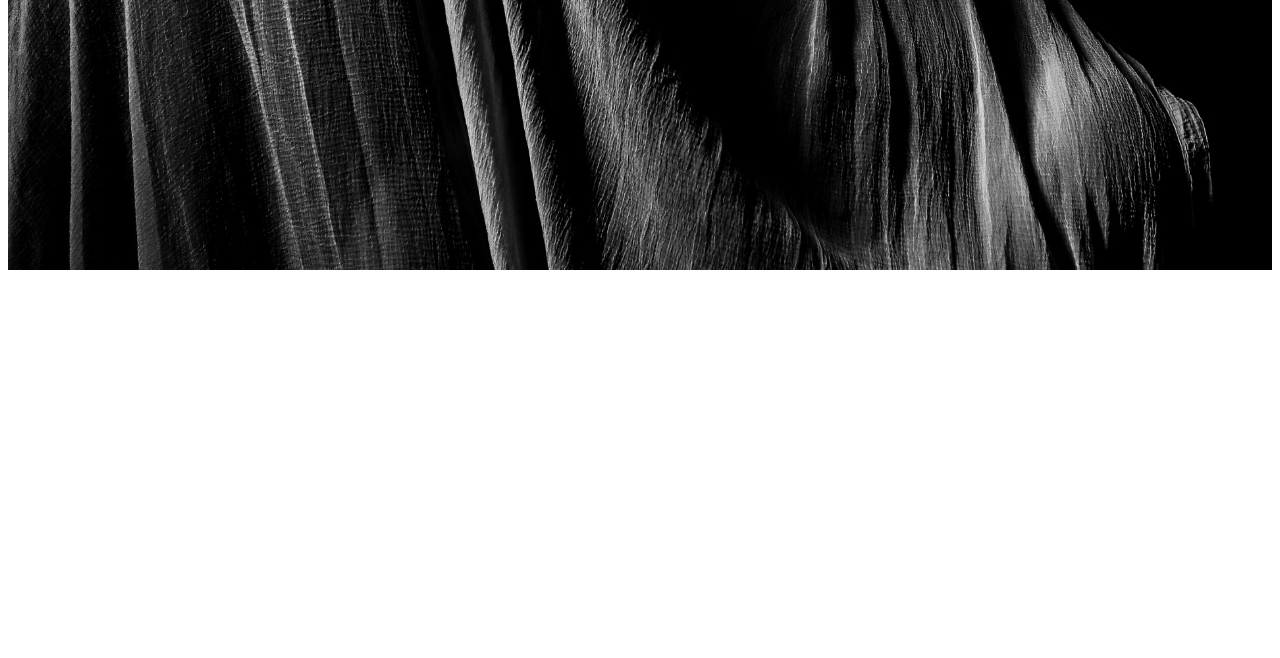
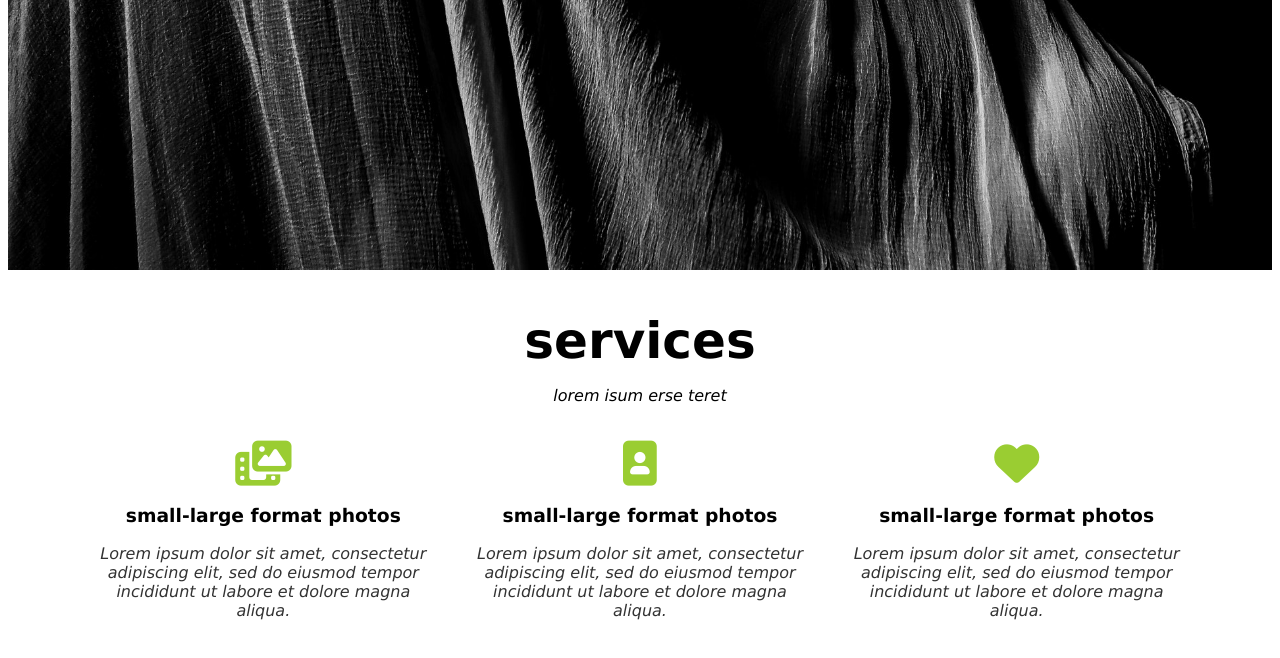
Before and after one commit to danign123/studio-project, a website: page index.html in a window 1280 px wide. Shown: the part 538-1196 px from the top of the page. Before the commit the page ends 816 px from the top, so only its background shows below. Drawn offline with Linux system fonts and the light colour scheme.

Commit message:
Add services section with styles

```diff
--- a/index.html
+++ b/index.html
@@ -42,7 +42,27 @@
     </section>
     <section class="services">
         <div class="container">
-
+            <div class="title">
+                <h2 class="h-title">services</h2>
+                <p class="p-title">lorem isum erse teret</p>
+            </div>
+            <div class="row">
+                <div class="col-md-4 box">
+                    <i class="fas fa-photo-video"></i>
+                    <h3 class="service-title">small-large format photos</h3>
+                    <p>Lorem ipsum dolor sit amet, consectetur adipiscing elit, sed do eiusmod tempor incididunt ut labore et dolore magna aliqua.</p>
+                </div>
+                <div class="col-md-4 box">
+                    <i class="fas fa-portrait"></i>
+                    <h3 class="service-title">small-large format photos</h3>
+                    <p>Lorem ipsum dolor sit amet, consectetur adipiscing elit, sed do eiusmod tempor incididunt ut labore et dolore magna aliqua.</p>
+                </div>
+                <div class="col-md-4 box">
+                    <i class="fas fa-heart"></i>
+                    <h3 class="service-title">small-large format photos</h3>
+                    <p>Lorem ipsum dolor sit amet, consectetur adipiscing elit, sed do eiusmod tempor incididunt ut labore et dolore magna aliqua.</p>
+                </div>
+            </div>
         </div>
     </section>
 </body>
--- a/sass/style.scss
+++ b/sass/style.scss
@@ -98,3 +98,33 @@ body {
 .navbar .collapse {
   display: flex;
 }
+
+.title {
+  font-family: 'Lucida Sans', 'Lucida Sans Regular', 'Lucida Grande', 'Lucida Sans Unicode', Geneva, Verdana, sans-serif;
+  text-align: center;
+  width: 100%;
+}
+
+.h-title {
+  font-size: 50px;
+}
+
+.p-title {
+  margin-top: -25px;
+  font-style: italic;
+}
+
+.services .box {
+  margin: 20px 0;
+  text-align: center;
+}
+
+.services .box i {
+  color:yellowgreen;
+  font-size: 45px;
+}
+
+.box p {
+  font-style: italic;
+  opacity: 0.8;
+}
```
Also changed, not shown: css/style.css, 1 other file.
